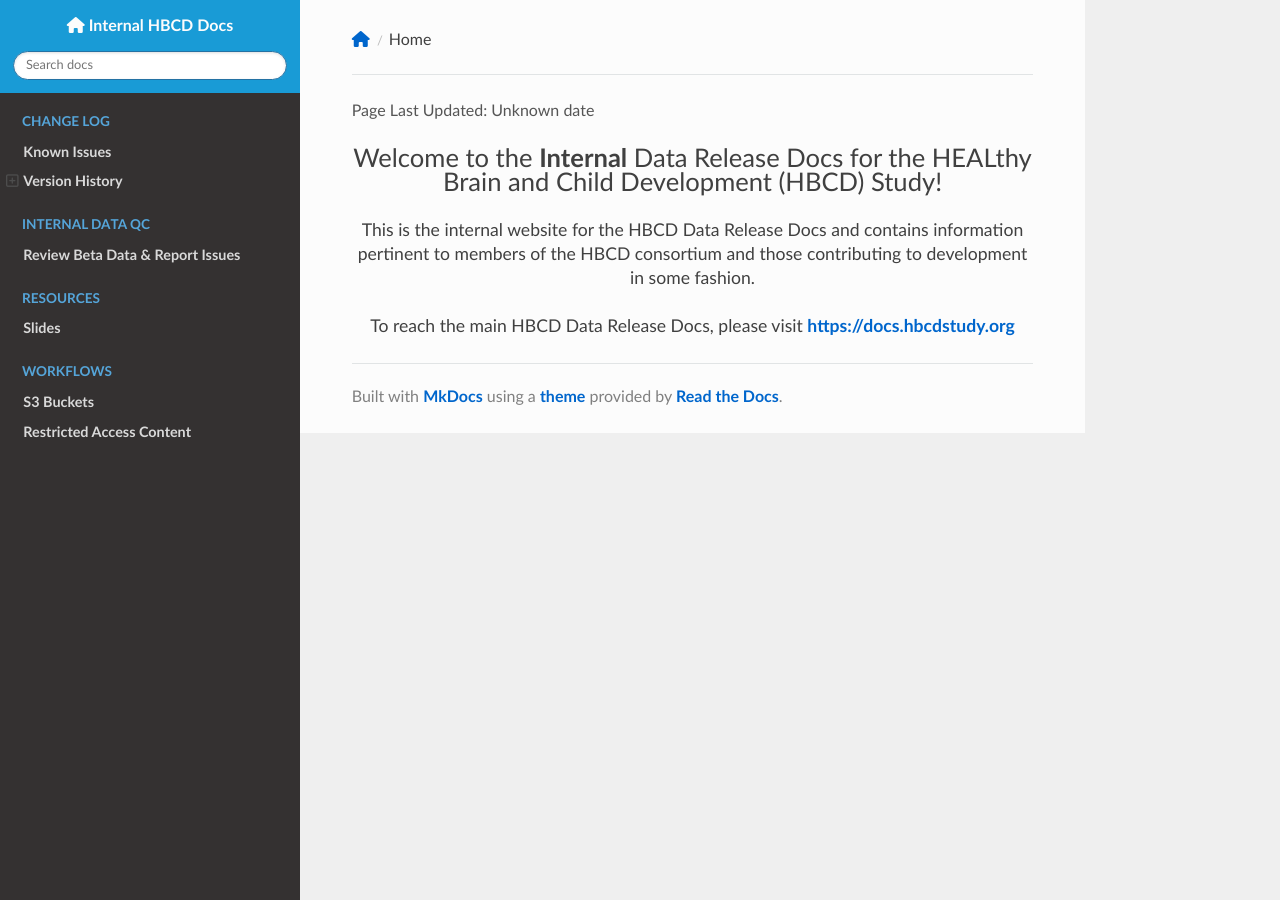
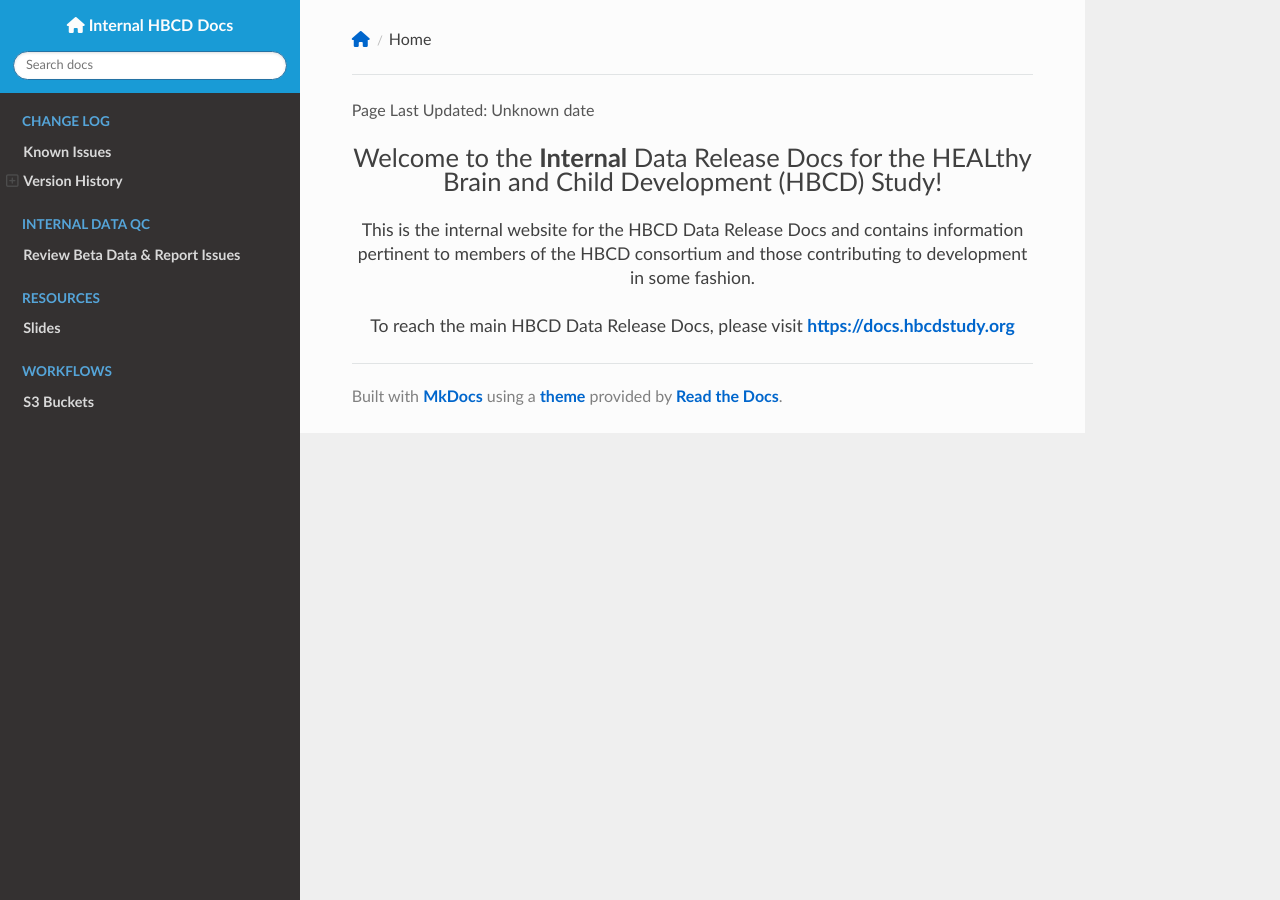
Before and after one commit to DCAN-Labs/hbcd-docs-internal, an MkDocs documentation site: the page built from docs/index.md, in a window 1280 px wide. Built offline with MkDocs 1.6.1, drawn with Linux system fonts in a browser that asks for light colours; nearby versions of some CDN libraries.

Commit message:
Update mkdocs.yml
remove restricted access TOC

```diff
--- a/mkdocs.yml
+++ b/mkdocs.yml
@@ -109,4 +109,3 @@ nav:
     - S3 Buckets: workflows/s3.md
     # - Release SOPs: workflows/release-wf.md
     # - Web Development: workflows/webdev.md
-  - Restricted Access Content: hidden.md
```
